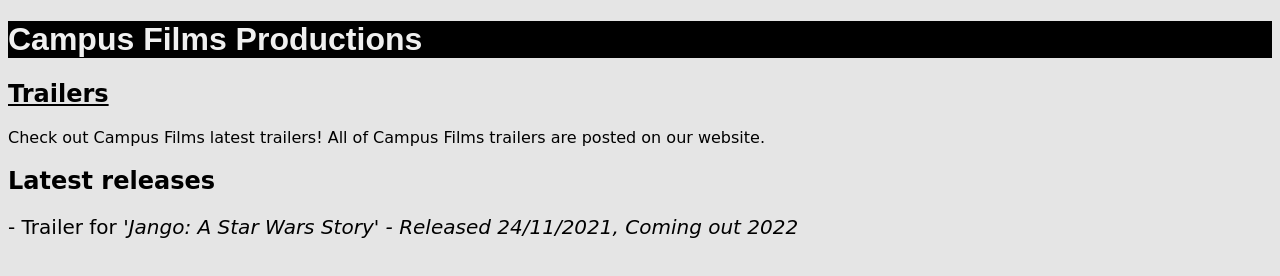
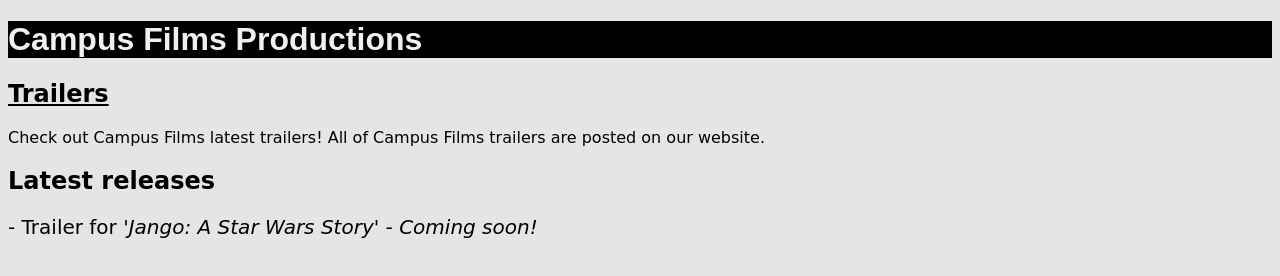
Before and after one commit to moojoohoo/Campus-Films-Trailers, a plain HTML site: page index.html in a window 1280 px wide. Drawn offline with Linux system fonts and the light colour scheme.

Commit message:
Update index.html

```diff
--- a/index.html
+++ b/index.html
@@ -24,6 +24,6 @@
 <h2><b><u>Trailers</u></b></h2>
 <p>Check out Campus Films latest trailers! All of Campus Films trailers are posted on our website.</p>
 <h2>Latest releases</h2>
-    <p id="Trailer"> - Trailer for <i>'Jango: A Star Wars Story' - Released 24/11/2021, Coming out 2022</i></p>
+    <p id="Trailer"> - Trailer for <i>'Jango: A Star Wars Story' - Coming soon!</i></p>
     </body>
 </html>
```
